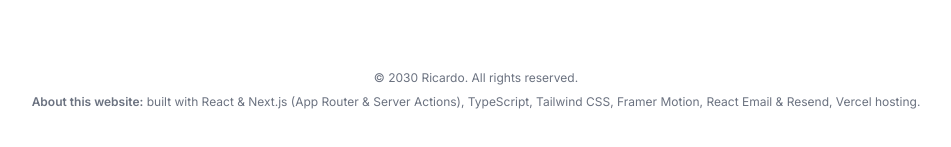
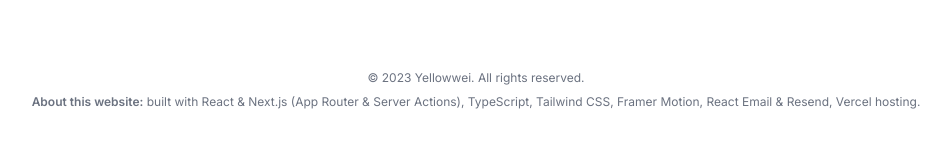
Before and after one commit to Yellowweii/Website-With-Framer-Motion, a Next.js app: page / in a window 1280 px wide. Shown: the part 4757-4904 px from the top of the page, without its empty margins (164-1115 px from the left). Built offline with nearby package versions, Linux system fonts and the light colour scheme.

Commit message:
little change

```diff
--- a/sections/Contact/index.tsx
+++ b/sections/Contact/index.tsx
@@ -39,7 +39,7 @@ export default function Contact() {
       <form className="mt-10 flex flex-col dark:text-black">
         <input
           className="h-14 px-4 rounded-lg borderBlack dark:bg-white dark:bg-opacity-80 dark:focus:bg-opacity-100 transition-all dark:outline-none"
-          name="senderEmail"
+          name="email"
           type="email"
           required
           maxLength={500}
--- a/sections/Footer/index.tsx
+++ b/sections/Footer/index.tsx
@@ -3,7 +3,7 @@ import React from "react";
 const Footer = () => {
   return (
     <footer className="mb-10 px-4 text-center text-gray-500">
-      <small className="mb-2 block text-xs">&copy; 2030 Ricardo. All rights reserved.</small>
+      <small className="mb-2 block text-xs">&copy; 2023 Yellowwei. All rights reserved.</small>
       <p className="text-xs">
         <span className="font-semibold">About this website:</span> built with React & Next.js (App Router & Server Actions), TypeScript, Tailwind CSS, Framer Motion, React Email & Resend, Vercel
         hosting.
```
Also changed, not shown: components/Project/index.tsx (indentation only).
